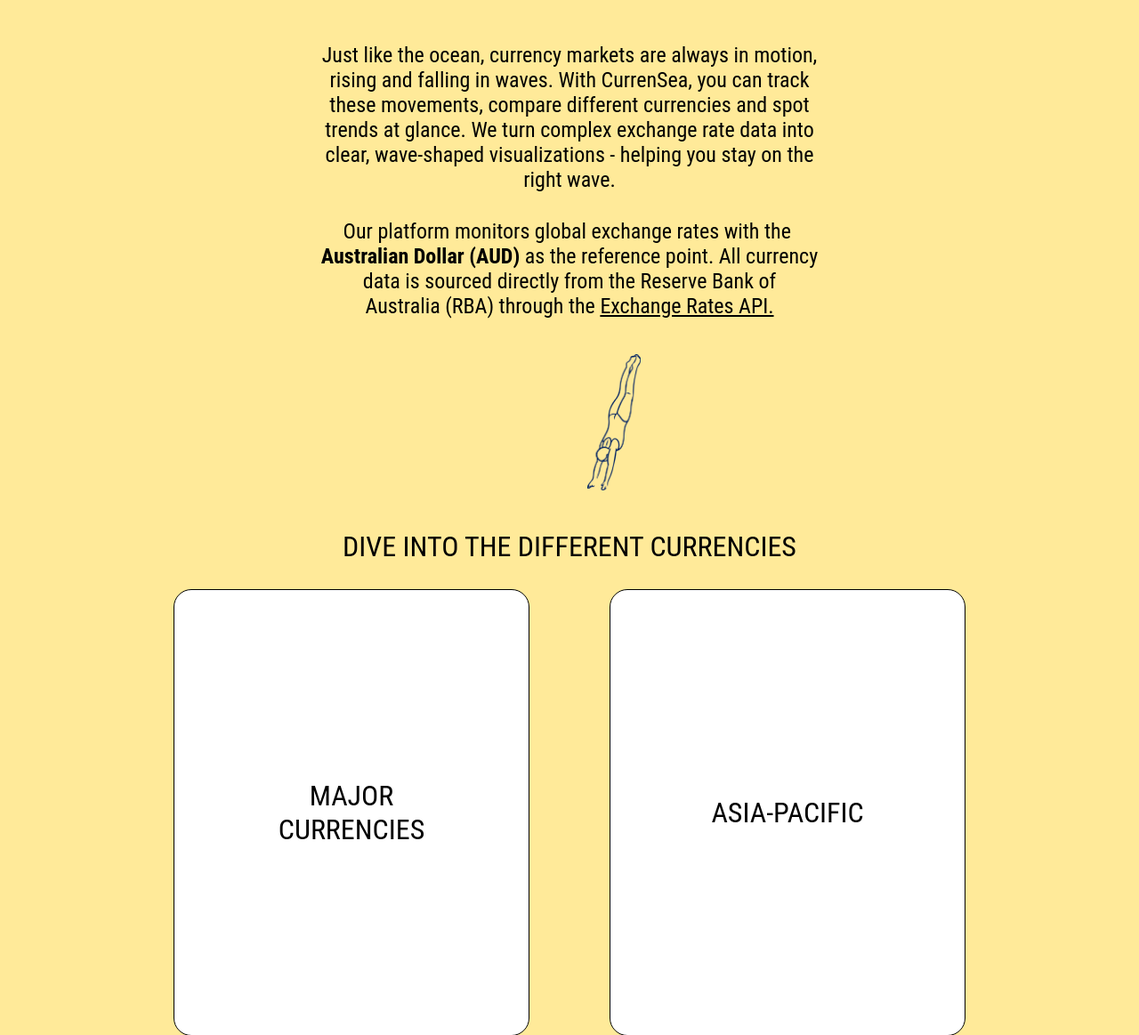
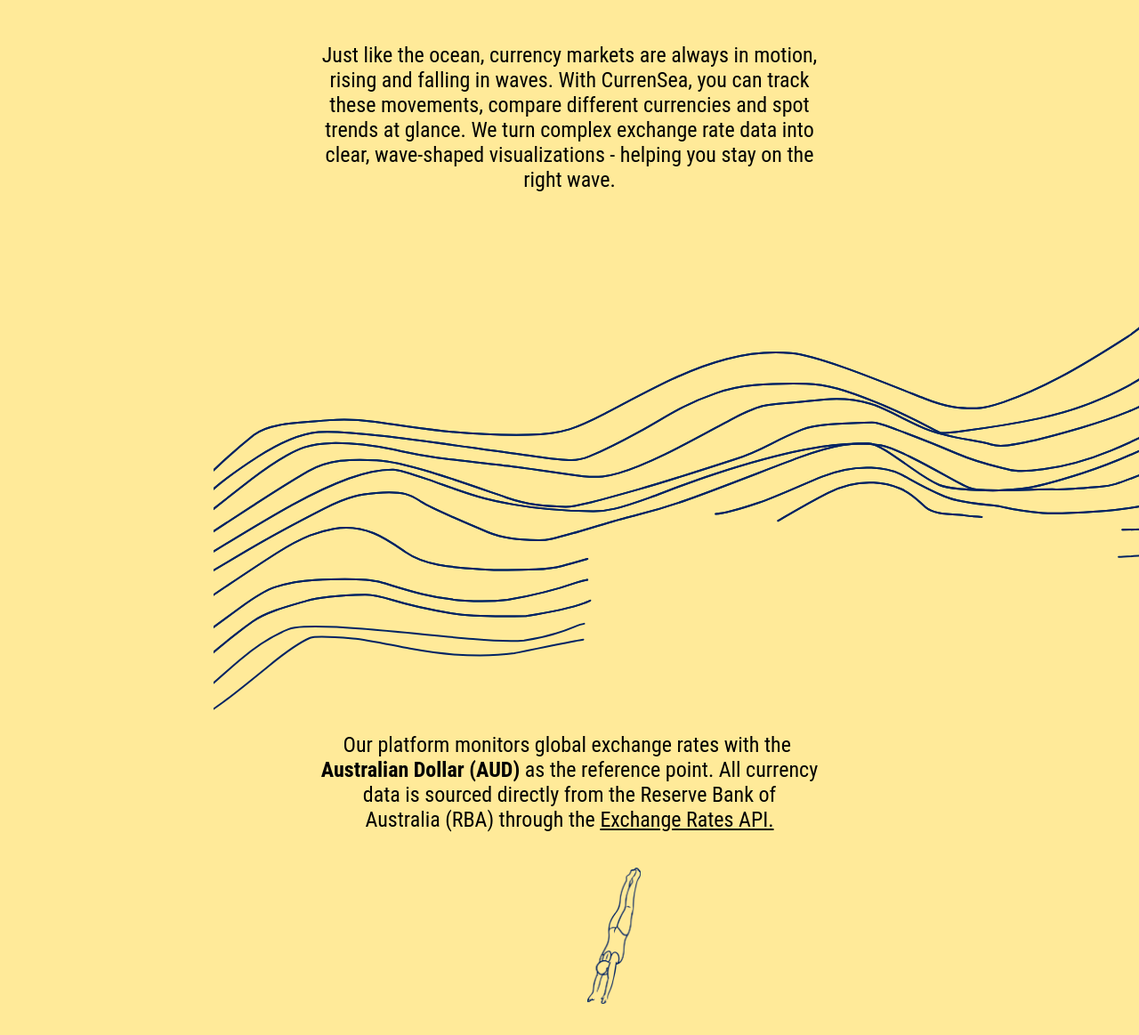
Before and after one commit to loooorraaa/IM3, a PHP site: page / in a window 1280 px wide; the page is wider, and only the part inside the window is pictured. Shown: the part 306-1469 px from the top of that part at 89% size. Run offline with PHP 8.4, Linux system fonts and the light colour scheme; data that the repository does not hold is empty; a stand-in replaces the project's code that opens the database connection.

Commit message:
bild wellen drin :)

```diff
--- a/index.html
+++ b/index.html
@@ -20,6 +20,7 @@
             clear, wave-shaped visualizations - helping you stay on the <br>
             right wave.
         </p>
+        <img src="images/Wellen.svg" alt="wave image" class="wave-image>">
     </section>
 
     <section class="info_AUD">
```
Also changed, not shown: CSS/styles.css (line endings or trailing spaces), images/Wellen.svg (added).
